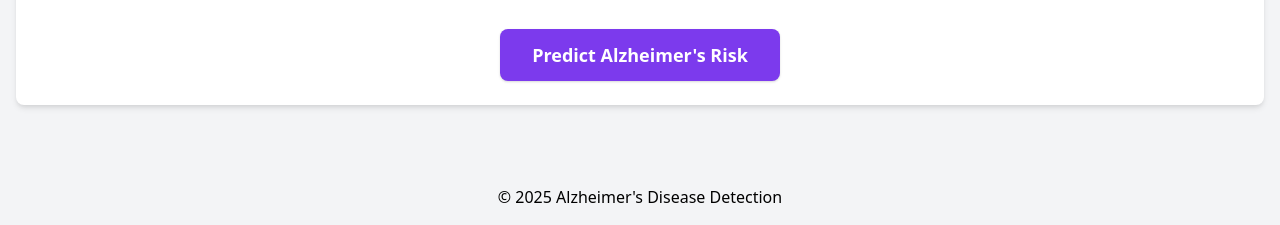
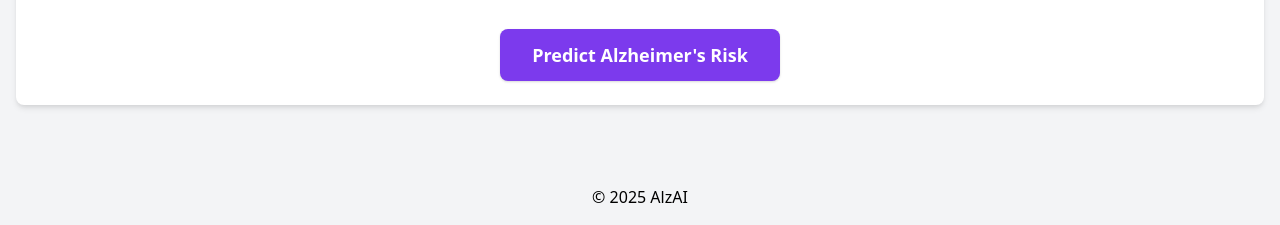
Before and after one commit to tahirainam/AlzAI, a Flask app: page / in a window 1280 px wide. Shown: the part 1185-1410 px from the top of the page. Run offline with Flask 3, Linux system fonts and the light colour scheme; parts of the project's set-up code (start-up, migrations or seed data) failed here and were passed over.

Commit message:
updated footer

```diff
--- a/templates/index.htm
+++ b/templates/index.htm
@@ -386,7 +386,7 @@
       </section>
     </main>
     <footer class="text-black text-center p-4 mt-6">
-      <p>&copy; 2025 Alzheimer's Disease Detection</p>
+      <p>&copy; 2025 AlzAI</p>
     </footer>
     <script src="{{ url_for('static', filename='validForm.js') }}"></script>
   </body>
```
